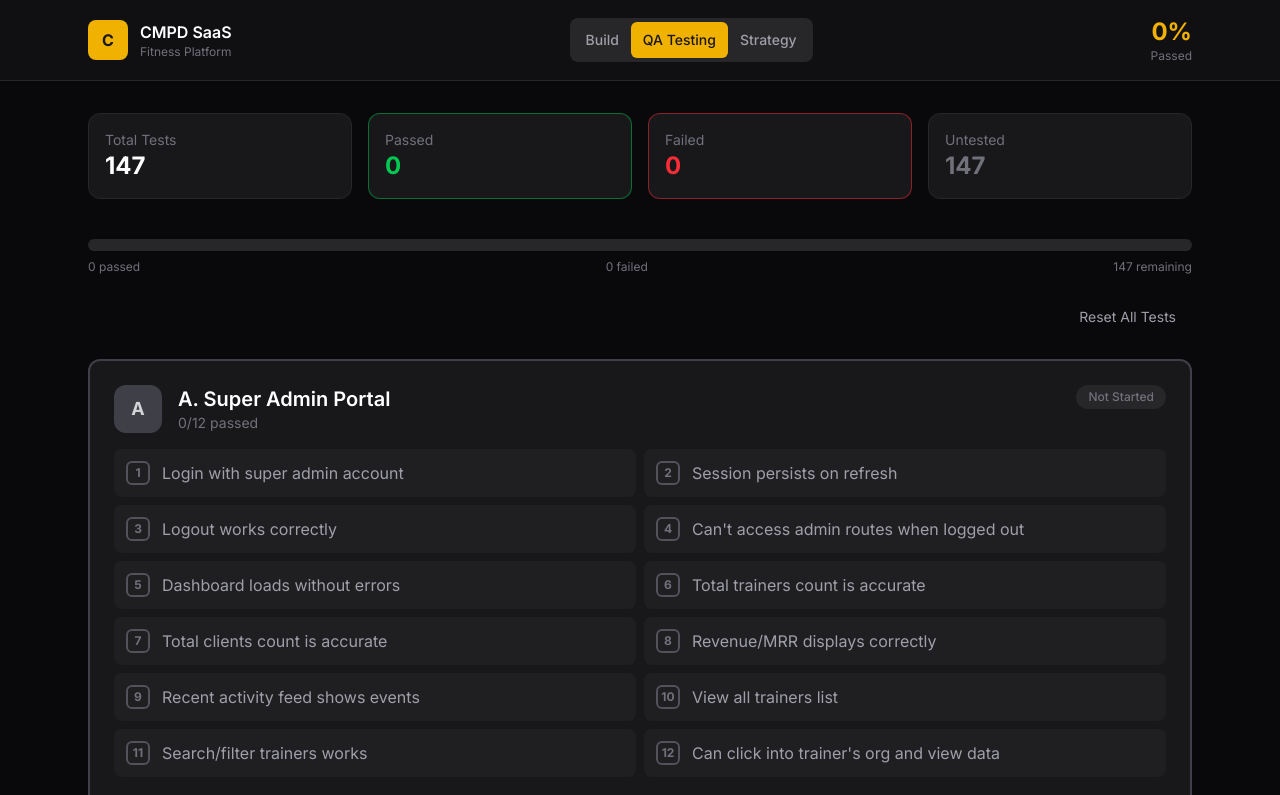
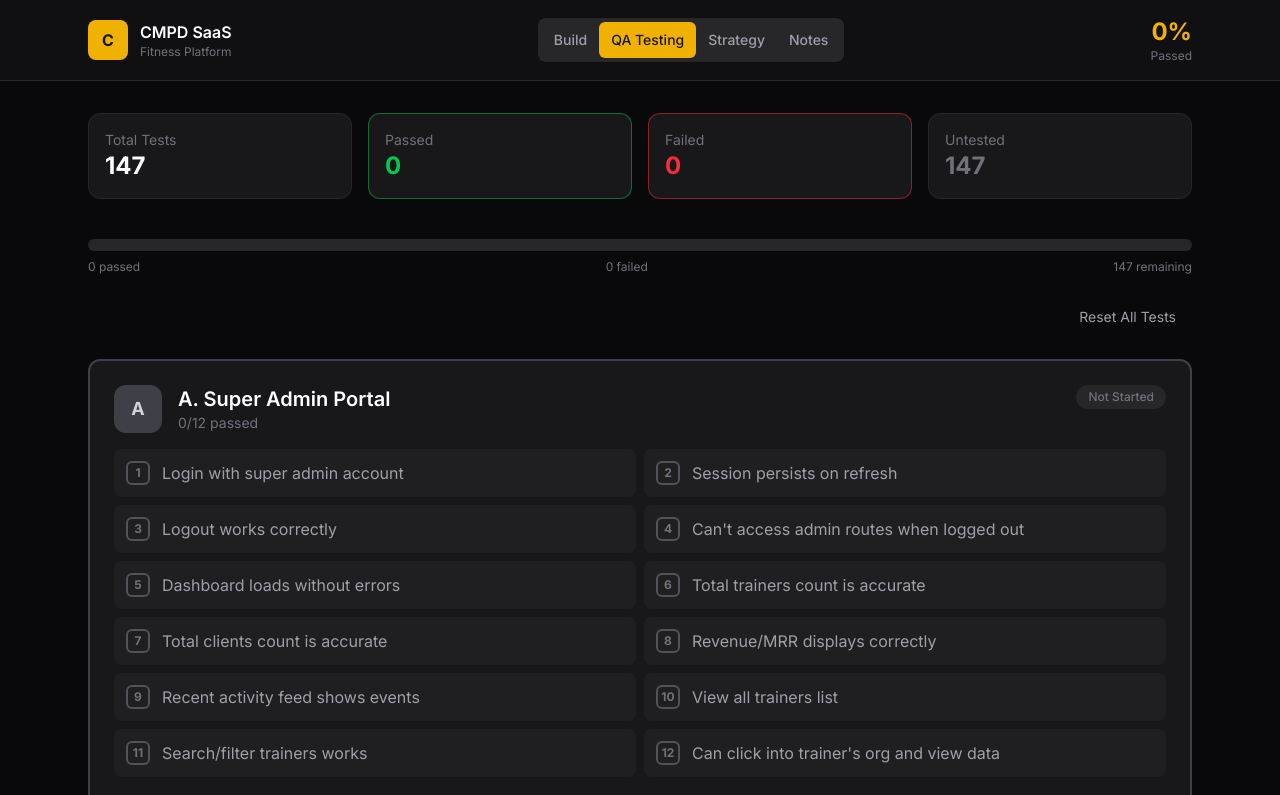
Before and after one commit to HenryWorksHard/cmpd-saas-dashboard, a Next.js app: page / in a window 1280 px wide. Shown: the top 795 px of the page. Built offline with nearby package versions, Linux system fonts and the light colour scheme.

Commit message:
Add separate Notes tab with build notes and future roadmap

```diff
--- a/app/page.tsx
+++ b/app/page.tsx
@@ -485,7 +485,7 @@ const strategyNotes = [
 
 export default function Dashboard() {
   const [mounted, setMounted] = useState(false);
-  const [activeTab, setActiveTab] = useState<'build' | 'qa' | 'strategy'>('qa');
+  const [activeTab, setActiveTab] = useState<'build' | 'qa' | 'strategy' | 'notes'>('qa');
   const [qaTests, setQaTests] = useState<QASection[]>(qaData);
   const [qaNotes, setQaNotes] = useState<QANote[]>([]);
 
@@ -644,6 +644,16 @@ export default function Dashboard() {
               }`}
             >
               Strategy
+            </button>
+            <button
+              onClick={() => setActiveTab('notes')}
+              className={`px-3 py-2 rounded-md text-sm font-medium transition-colors ${
+                activeTab === 'notes'
+                  ? 'bg-yellow-500 text-zinc-900'
+                  : 'text-zinc-400 hover:text-white'
+              }`}
+            >
+              Notes
             </button>
           </div>
 
@@ -1147,11 +1157,50 @@ export default function Dashboard() {
               </div>
             </div>
 
+            </>
+        )}
+
+        {/* Notes Tab */}
+        {activeTab === 'notes' && (
+          <>
+            {/* Build & QA Notes */}
+            <div className="mb-10">
+              <h2 className="text-xl font-semibold mb-4 flex items-center gap-2">
+                <span className="w-8 h-8 bg-purple-500 rounded-lg flex items-center justify-center text-white text-sm">📝</span>
+                Build & QA Notes
+              </h2>
+              <div className="bg-zinc-900 rounded-xl border border-zinc-800 p-6">
+                <div className="space-y-3">
+                  {buildNotes.map((note, i) => (
+                    <div key={i} className={`p-4 rounded-lg border ${
+                      note.type === 'bug' ? 'bg-red-500/10 border-red-500/30' :
+                      note.type === 'roadmap' ? 'bg-purple-500/10 border-purple-500/30' :
+                      'bg-zinc-800/50 border-zinc-700'
+                    }`}>
+                      <div className="flex items-start gap-3">
+                        <span className={`text-xs font-medium px-2 py-0.5 rounded shrink-0 ${
+                          note.type === 'bug' ? 'bg-red-500/20 text-red-400' :
+                          note.type === 'roadmap' ? 'bg-purple-500/20 text-purple-400' :
+                          'bg-zinc-700 text-zinc-400'
+                        }`}>
+                          {note.type === 'bug' ? '🐛 Bug' : note.type === 'roadmap' ? '🗺️ Roadmap' : '📝 Note'}
+                        </span>
+                        <div className="flex-1">
+                          <p className="text-zinc-300">{note.text}</p>
+                          <p className="text-xs text-zinc-600 mt-1">{note.date}</p>
+                        </div>
+                      </div>
+                    </div>
+                  ))}
+                </div>
+              </div>
+            </div>
+
             {/* Future Improvements */}
             <div className="mb-10">
               <h2 className="text-xl font-semibold mb-4 flex items-center gap-2">
                 <span className="w-8 h-8 bg-orange-500 rounded-lg flex items-center justify-center text-white text-sm">🚀</span>
-                Recommended Future Improvements
+                Future Improvements Roadmap
               </h2>
               <div className="space-y-3">
                 {futureImprovements.map((item, i) => (
```
